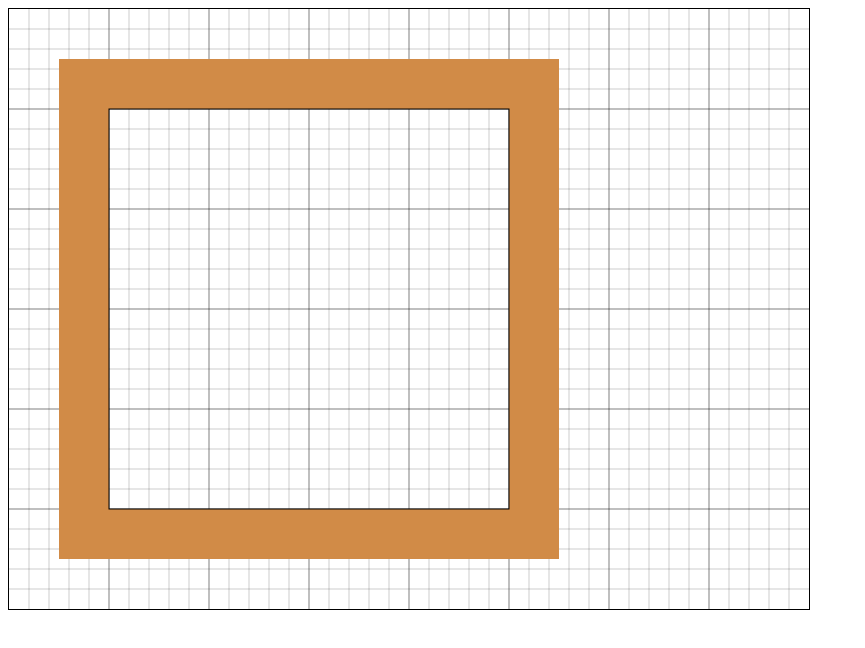
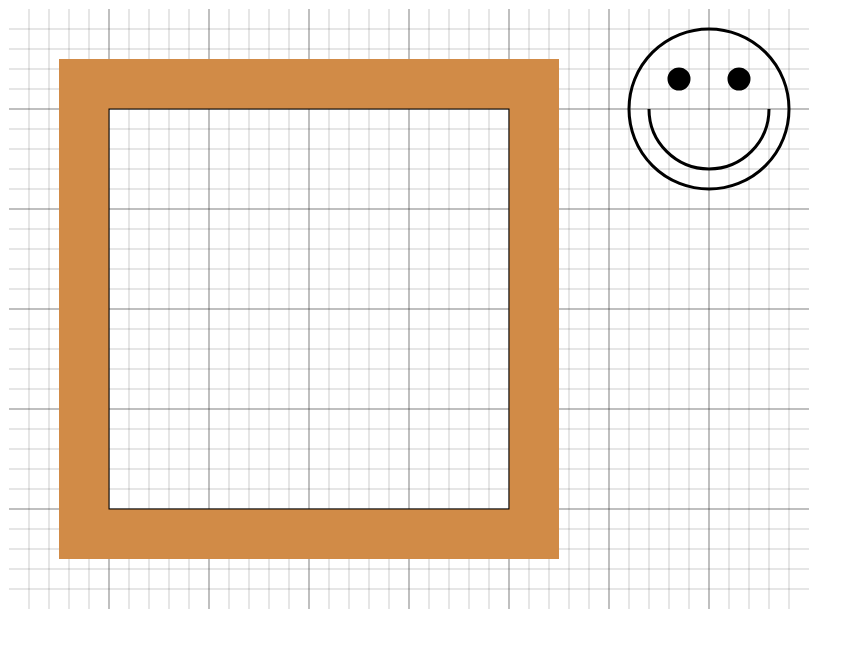
Before and after one commit to IvailoDavidov/canvas-base, a website built with webpack: page index.html in a window 1280 px wide. Shown: the whole page, without its empty margins (0-865 px from the left). Built offline with nearby package versions, Linux system fonts and the light colour scheme.

Commit message:
Add Smiley

```diff
--- a/index.html
+++ b/index.html
@@ -8,7 +8,7 @@
     <script src="/dist/app.bundle.js" defer></script>
     <style>
         canvas {
-            border: 1px solid black;
+            border: 1px solid white;
         }
     </style>
 </head>
--- a/src/app.ts
+++ b/src/app.ts
@@ -11,25 +11,47 @@ const DARK = 'rgb(209, 139, 71)';
 
 grid();
 frame();
+smiley();
 
-function smiley(){
+function smiley() {
+    ctx.beginPath();
+    ctx.lineWidth = 3;
+    ctx.arc(700, 100, 80, 0, 2 * Math.PI)
+    ctx.stroke();
+    ctx.closePath();
+
+    ctx.beginPath();
+    ctx.arc(670,70,10,0, 2* Math.PI)
+    ctx.stroke();
+    ctx.fill();
+    ctx.closePath();
+
+    ctx.beginPath();
+    ctx.arc(730,70,10,0, 2* Math.PI)
+    ctx.stroke();
+    ctx.fill();
+    ctx.closePath();
+
+    ctx.beginPath();
+    ctx.arc(700,100,60,0, Math.PI)
+    ctx.stroke();
+    ctx.closePath();
 
 }
 
 function frame() {
-    // ctx.fillRect(100,100,600,400)
 
     ctx.beginPath();
     ctx.lineWidth = 50;
     ctx.strokeStyle = DARK;
-    ctx.strokeRect(75,75,450,450);
+    ctx.strokeRect(75, 75, 450, 450);
     ctx.closePath();
 
 
     ctx.beginPath();
     ctx.lineWidth = 1;
     ctx.strokeStyle = 'black';
-    ctx.strokeRect(100,100,400,400)
+    ctx.strokeRect(100, 100, 400, 400)
 
 }
 
```
